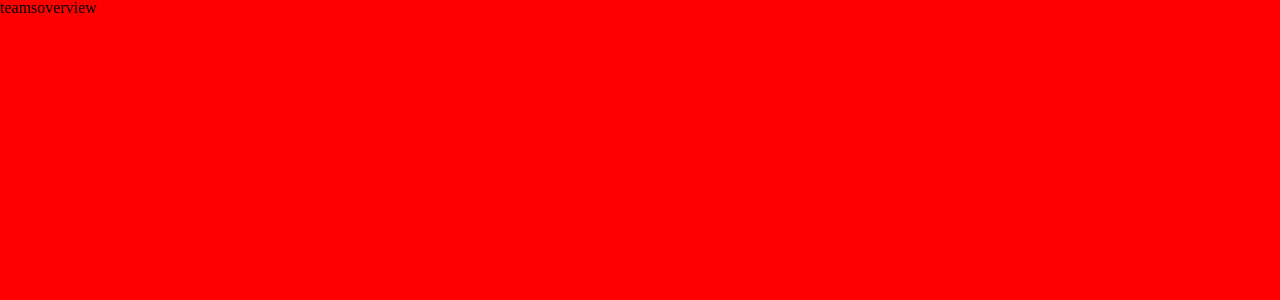
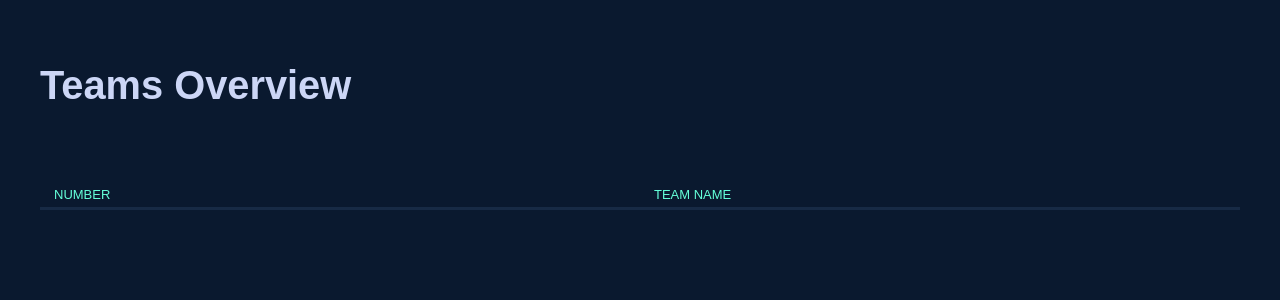
Before and after one commit to przemekpiwek/Tempo-Przemek, a React (Create React App) app in the folder client/: page /teams in a window 1280 px wide. Shown: the top 300 px of the page. Built offline with nearby package versions, Linux system fonts and the light colour scheme; no server answers.

Commit message:
F: Styling vars, table headers, read.me

```diff
--- a/client/src/components/PageTitle.js
+++ b/client/src/components/PageTitle.js
@@ -0,0 +1,14 @@
+import React from "react";
+import styled from "styled-components";
+
+const PageTitle = ({ content }) => {
+  if (!content) return;
+  return <Text>{content}</Text>;
+};
+
+const Text = styled.h1`
+  color: var(--text);
+  font-weight: 600;
+`;
+
+export default PageTitle;
--- /dev/null
+++ b/client/src/components/Table/TableHeaderCell.js
@@ -0,0 +1,20 @@
+import React from "react";
+import styled from "styled-components";
+
+const TableHeaderCell = ({ content }) => {
+  return <StyledTH>{content}</StyledTH>;
+};
+
+const StyledTH = styled.th`
+  text-align: left;
+  font-weight: 500;
+  font-size: 13px;
+  text-transform: uppercase;
+  color: var(--accent);
+  padding: 6px 14px;
+  border-bottom: 3px solid var(--secondary-background);
+
+  flex: ${(props) => (props.index === 0 ? "1 1 0%" : "2 1 0%")};
+`;
+
+export default TableHeaderCell;
--- /dev/null
+++ b/client/src/containers/TableContainer.js
@@ -0,0 +1,39 @@
+import React, { useContext } from "react";
+import styled from "styled-components";
+import { TeamsUsersDataContext } from "../context";
+import TableHeaderCell from "../components/Table/TableHeaderCell";
+
+const TableContainer = ({ headers, rows }) => {
+  const [state] = useContext(TeamsUsersDataContext);
+
+  return (
+    <TableWrapper>
+      <THead>
+        <TableRow>
+          {headers.map((header, idx) => (
+            <TableHeaderCell index={idx} content={header} />
+          ))}
+        </TableRow>
+      </THead>
+    </TableWrapper>
+  );
+};
+
+export default TableContainer;
+
+const TableWrapper = styled.table`
+  display: block;
+  margin-top: 48px;
+  width: 100%;
+  border-collapse: collapse;
+  border-spacing: 0px;
+`;
+
+const THead = styled.thead`
+  display: block;
+`;
+
+const TableRow = styled.tr`
+  display: flex;
+  position: relative;
+`;
--- a/client/src/context.js
+++ b/client/src/context.js
@@ -1,10 +1,21 @@
 import React, { createContext, useReducer } from "react";
 
 const initialState = {
-  currentData: [],
+  teamInfo: [],
+  userInfo: [],
 };
 
-const reducer = null;
+const reducer = (state, action) => {
+  switch (action.type) {
+    case "ADD_TEAM_DATA":
+      return {
+        teamInfo: [state, ...action.payload],
+      };
+
+    default:
+      throw new Error();
+  }
+};
 
 export const TeamsUsersDataContext = createContext();
 
--- a/client/src/index.js
+++ b/client/src/index.js
@@ -2,11 +2,14 @@ import React from "react";
 import ReactDOM from "react-dom";
 import Pages from "./pages/index";
 import { GlobalStyles } from "./styles/GlobalStyles";
+import { TeamsUsersDataContextProvider } from "./context";
 
 ReactDOM.render(
   <React.StrictMode>
-    <GlobalStyles />
-    <Pages />
+    <TeamsUsersDataContextProvider>
+      <GlobalStyles />
+      <Pages />
+    </TeamsUsersDataContextProvider>
   </React.StrictMode>,
   document.getElementById("root")
 );
--- a/client/src/pages/TeamsOverview.js
+++ b/client/src/pages/TeamsOverview.js
@@ -1,7 +1,22 @@
 import React from "react";
+import PageTitle from "../components/PageTitle";
+import styled from "styled-components";
+import TableContainer from "../containers/TableContainer";
+import { TEAMS_TABLE_HEADERS } from "../utils/helpers";
 
 const TeamsOverview = () => {
-  return <div>teamsoverview</div>;
+  return (
+    <TeamsOverviewWrapper>
+      <PageTitle content={"Teams Overview"} />
+      <TableContainer headers={TEAMS_TABLE_HEADERS} rows={""} />
+    </TeamsOverviewWrapper>
+  );
 };
 
+const TeamsOverviewWrapper = styled.div`
+  display: flex;
+  flex-direction: column;
+  padding: 60px 40px;
+`;
+
 export default TeamsOverview;
--- a/client/src/pages/index.js
+++ b/client/src/pages/index.js
@@ -1,15 +1,13 @@
-import React, { useEffect } from "react";
+import React, { useEffect, useContext } from "react";
 import { BrowserRouter as Router, Route } from "react-router-dom";
 import TeamsOverview from "./TeamsOverview";
 import UserDetails from "./UserDetails";
-import { TeamsUsersDataContextProvider } from "../context";
+import { TeamsUsersDataContext } from "../context";
 
 const ROUTES = {
   TEAMS_OVERVIEW: "/",
   USERS_DETAILS: "/users",
 };
-
-//fetch initial data, set to provider
 
 export default function Pages() {
   const endpoint = "/api/teamsDetailsData";
@@ -21,26 +19,30 @@ export default function Pages() {
     },
   };
 
+  const [state, dispatch] = useContext(TeamsUsersDataContext);
+
   useEffect(() => {
     const fetchTeamsAndUserData = async () => {
       const response = await fetch(endpoint, options);
       const data = await response.json();
 
       if (data.status === 200) {
+        dispatch({
+          type: "ADD_TEAM_DATA",
+          payload: data.payload,
+        });
+      } else {
+        console.error(`${data.status}: ${data.payload}`);
       }
     };
 
-    //if status 200, save to provider
-
     fetchTeamsAndUserData();
-  });
+  }, []);
 
   return (
-    <TeamsUsersDataContextProvider>
-      <Router>
-        <Route path={ROUTES.TEAMS_OVERVIEW} component={TeamsOverview} />
-        <Route path={ROUTES.USERS_DETAILS} component={UserDetails} />
-      </Router>
-    </TeamsUsersDataContextProvider>
+    <Router>
+      <Route path={ROUTES.TEAMS_OVERVIEW} component={TeamsOverview} />
+      <Route path={ROUTES.USERS_DETAILS} component={UserDetails} />
+    </Router>
   );
 }
--- a/client/src/styles/GlobalStyles.js
+++ b/client/src/styles/GlobalStyles.js
@@ -1,8 +1,7 @@
 import { createGlobalStyle } from "styled-components";
 
 export const GlobalStyles = createGlobalStyle`
- /* css reset */
-
+@import url('https://fonts.googleapis.com/css?family=Nunito:400');
  /* css reset */
 html, body, div, span, applet, object, iframe,
 h1, h2, h3, h4, h5, h6, p, blockquote, pre,
@@ -56,6 +55,40 @@ table {
 }
 
 html{
-    background: red
+	font-family: "Nunito", sans-serif;
+	font-weight: 400;
+	line-height: 1.75;
+	color: #000000;
+
+
+	background-color: #0A192F;
+    --text: #CCD6F6;
+    --text-secondary: #8892B0;
+    --accent: #64FFD9;
+    --background: #0A192F;
+    --secondary-background: #172A45;
 }
+p {margin-bottom: 1rem;}
+
+h1, h2, h3, h4, h5 {
+  margin: 3rem 0 1.38rem;
+  font-family: 'Nunito', sans-serif;
+  font-weight: 400;
+  line-height: 1.3;
+}
+
+h1 {
+  margin-top: 0;
+  font-size: 2.488rem;
+}
+
+h2 {font-size: 2.074rem;}
+
+h3 {font-size: 1.728rem;}
+
+h4 {font-size: 1.44rem;}
+
+h5 {font-size: 1.2rem;}
+
+
 `;
--- /dev/null
+++ b/client/src/utils/helpers.js
@@ -0,0 +1,2 @@
+export const TEAMS_TABLE_HEADERS = ["Number", "Team Name"];
+export const USERS_TABLE_HEADERS = ["Number", "Member Name"];
```
Also changed, not shown: client/src/components/Table/TableBodyCell.js (added, +20 -0 lines), 1 other file (tests, documents, lock files or other folders).
